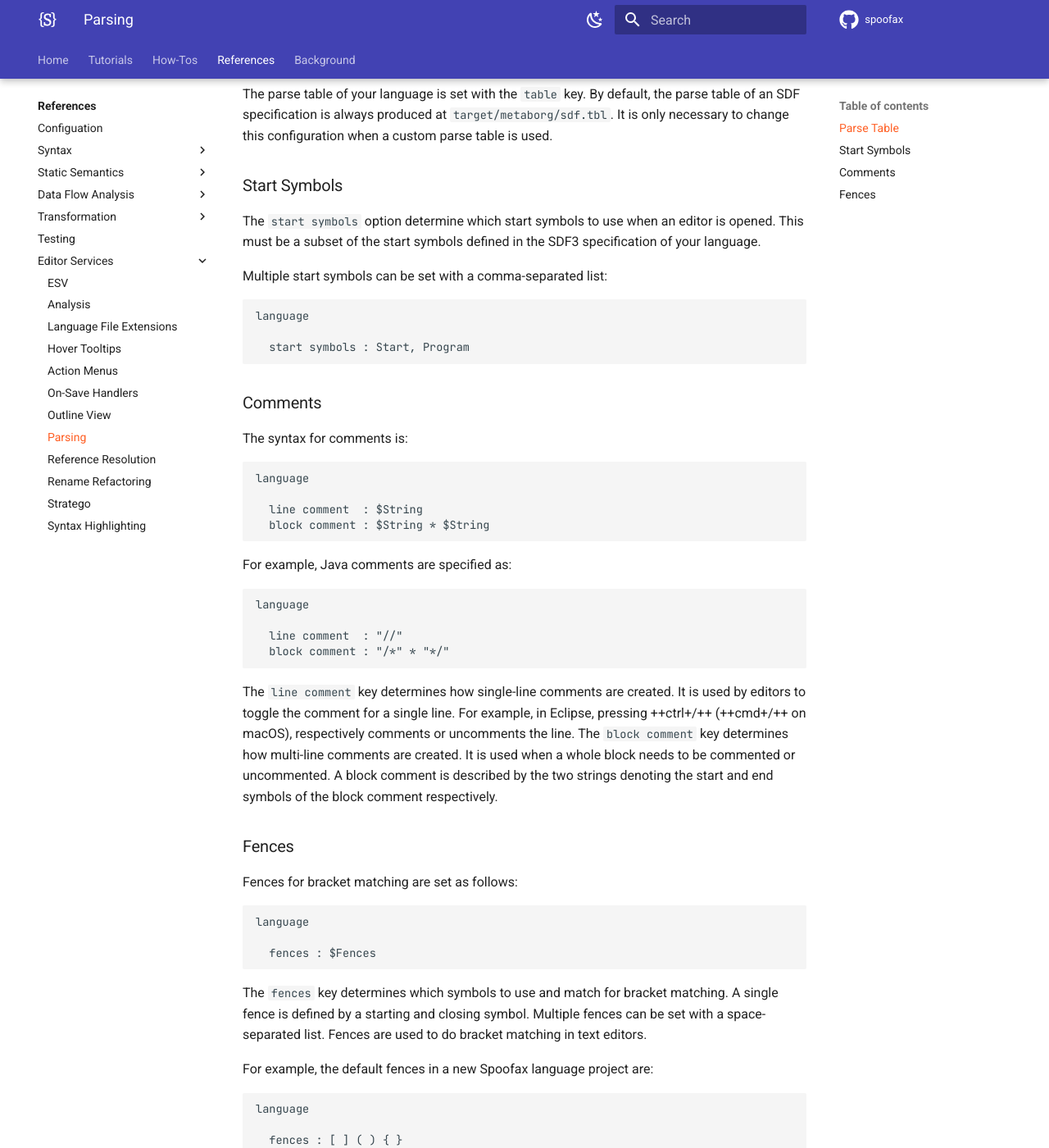
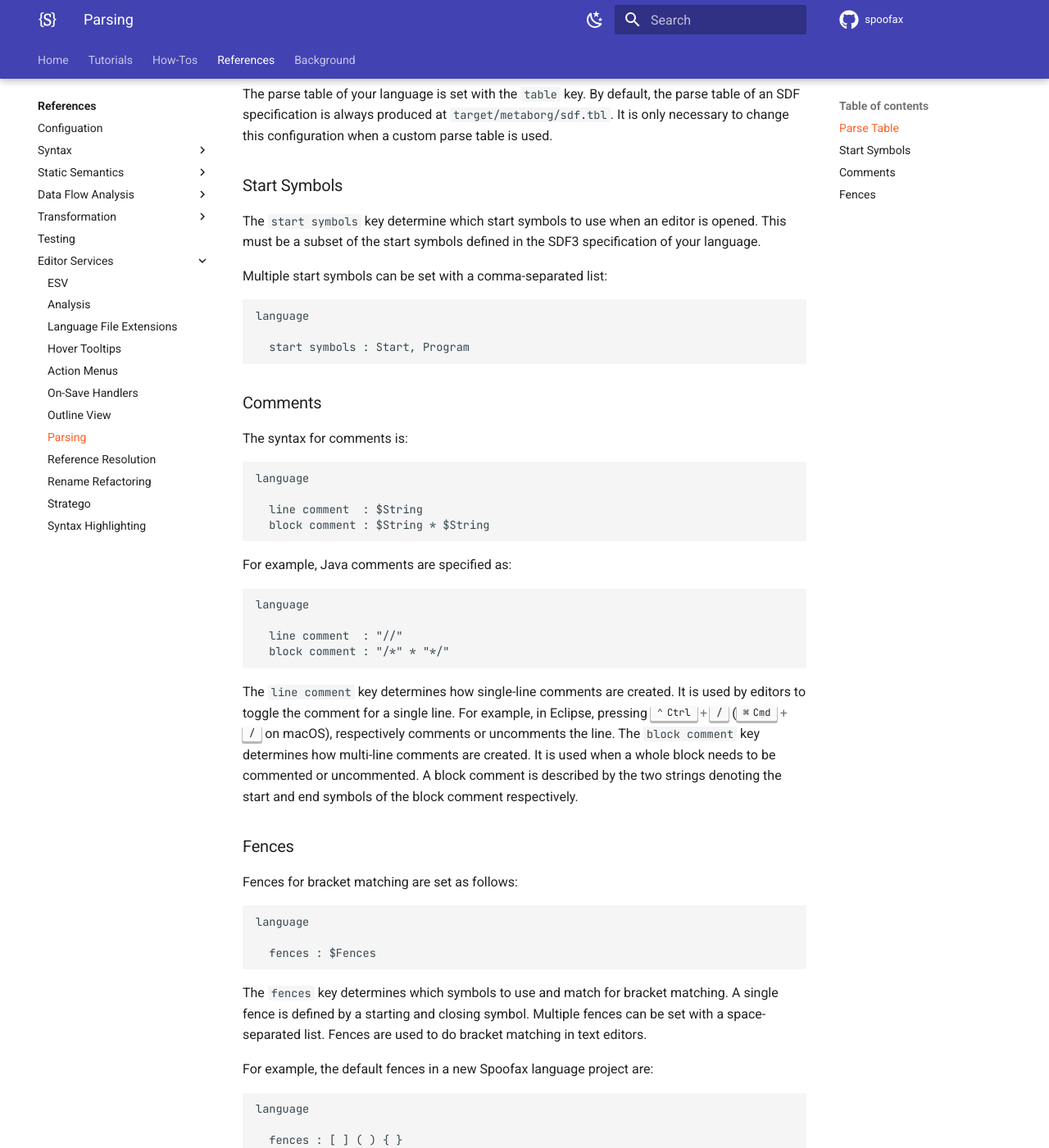
Before and after one commit to pdmosses/metaborg.github.io, an MkDocs documentation site: the page built from docs/references/editor-services/parsing.md, in a window 1280 px wide and 1400 px high, scrolled down 675 px. Shown: the whole window at 82% size. Built offline with MkDocs 1.6.1 and Material for MkDocs 9.7.7, drawn with Linux system fonts in a browser that asks for light colours; comment, search, counter and statistics services are not loaded.

Commit message:
Small fixes

```diff
--- a/docs/references/editor-services/parsing.md
+++ b/docs/references/editor-services/parsing.md
@@ -30,7 +30,7 @@
 The parse table of your language is set with the `table` key. By default, the parse table of an SDF specification is always produced at `target/metaborg/sdf.tbl`. It is only necessary to change this configuration when a custom parse table is used.
 
 ### Start Symbols
-The `start symbols` option determine which start symbols to use when an editor is opened. This must be a subset of the start symbols defined in the SDF3 specification of your language.
+The `start symbols` key determine which start symbols to use when an editor is opened. This must be a subset of the start symbols defined in the SDF3 specification of your language.
 
 Multiple start symbols can be set with a comma-separated list:
 
```
Also changed, not shown: other parts of docs/references/editor-services/parsing.md (+1 -1 lines), docs/references/editor-services/on-save.md (+1 -1 lines), docs/references/editor-services/stratego.md (+1 -1 lines).
